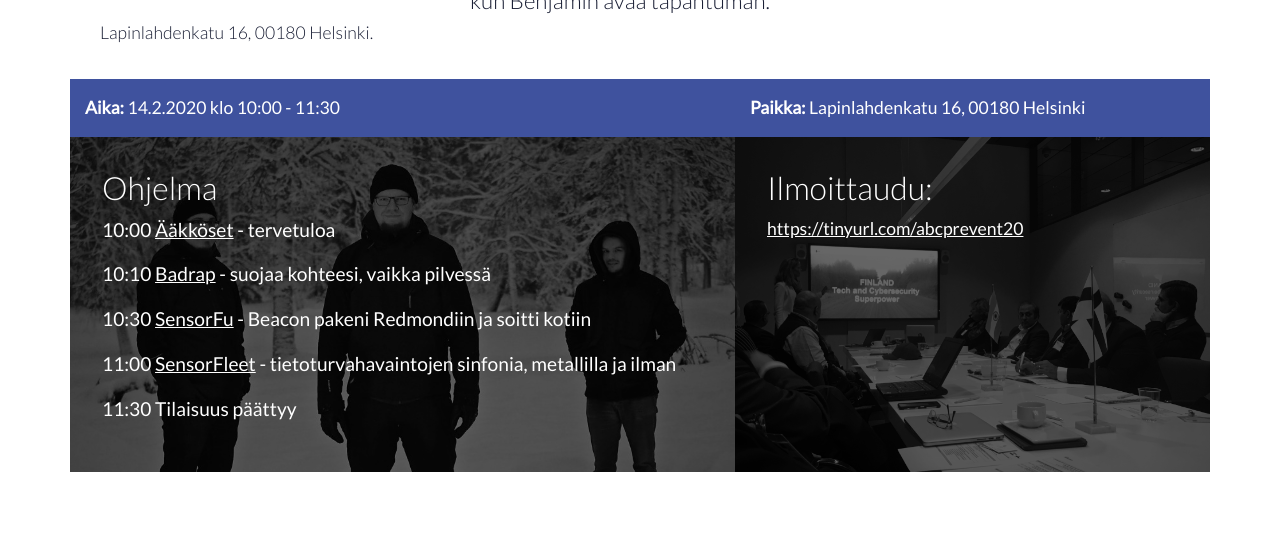
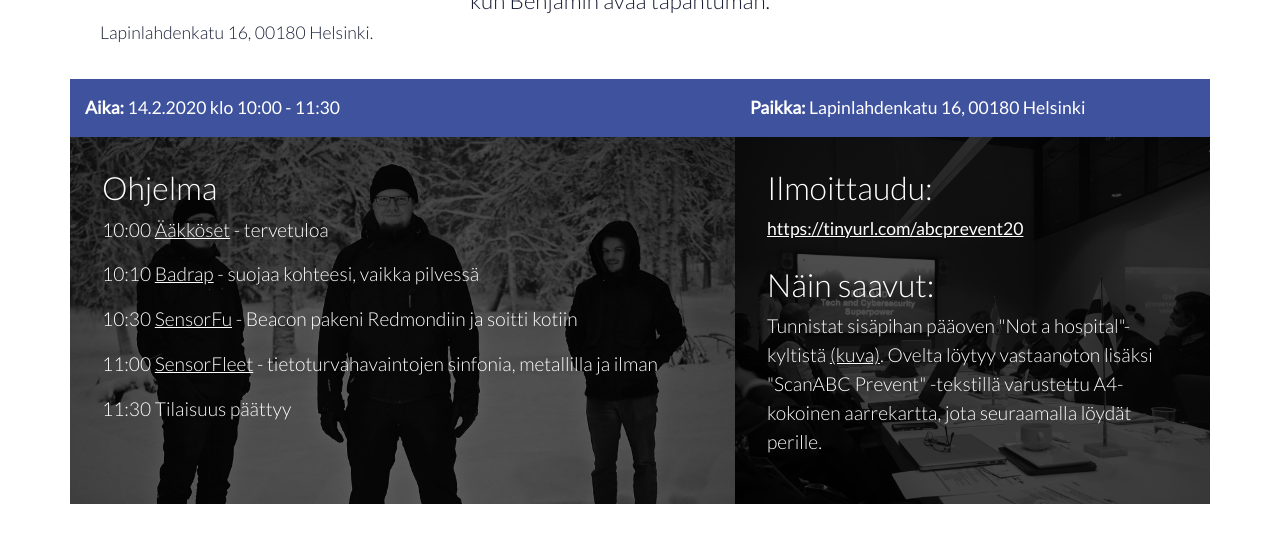
Before and after one commit to scanabc/scanabc.github.io, a Jekyll site: the page prevent20/index.html, which Jekyll copies as it is, in a window 1280 px wide, cut to the strip 927-1479 px from the top of the page. Shown: the top 543 px of the strip. Built offline with Jekyll 4.4.1, drawn with Linux system fonts in a browser that asks for light colours; before the commit the page ends 1447 px from its top, so only the background shows below that.

Commit message:
Prevent20: arrival instructions + minor style fixes

```diff
--- a/prevent20/css/style.css
+++ b/prevent20/css/style.css
@@ -137,7 +137,7 @@ h1, h2, h3, h4 {
   width: 100%;
   height: 100%;
   z-index: -1;
-  opacity: 0.4;
+  opacity: 0.3;
   background-image: url("../img/meeting.jpg");
   background-repeat: no-repeat;
   background-size: cover;
@@ -151,6 +151,7 @@ h1, h2, h3, h4 {
   margin-bottom: 2rem;
 }
 
-.team p {
+.team p, .meeting p {
   font-size: 1.2rem;
+  font-weight: 200;
 }
--- a/prevent20/index.html
+++ b/prevent20/index.html
@@ -101,6 +101,10 @@
       <div class="col-12 col-lg-5 meeting">
         <h2>Ilmoittaudu:</h2>
          <a href="https://tinyurl.com/abcprevent20" target="_blank" rel="noopener" class="signup">https://tinyurl.com/abcprevent20</a>
+        <h2 class="mt-4">Näin saavut:</h2>
+        <p>Tunnistat sisäpihan pääoven "Not a hospital"-kyltistä <a href="https://maria.io/wp-content/uploads/2019/05/MARIA_01_building_c_aamumehu-6847-min-2048x1152.jpg" target="_blank" rel="noopener">(kuva)</a>.
+          Ovelta löytyy vastaanoton lisäksi "ScanABC Prevent" -tekstillä varustettu A4-kokoinen aarrekartta, jota seuraamalla löydät perille.
+        </p>
       </div>
     </div>
   </div>
```
